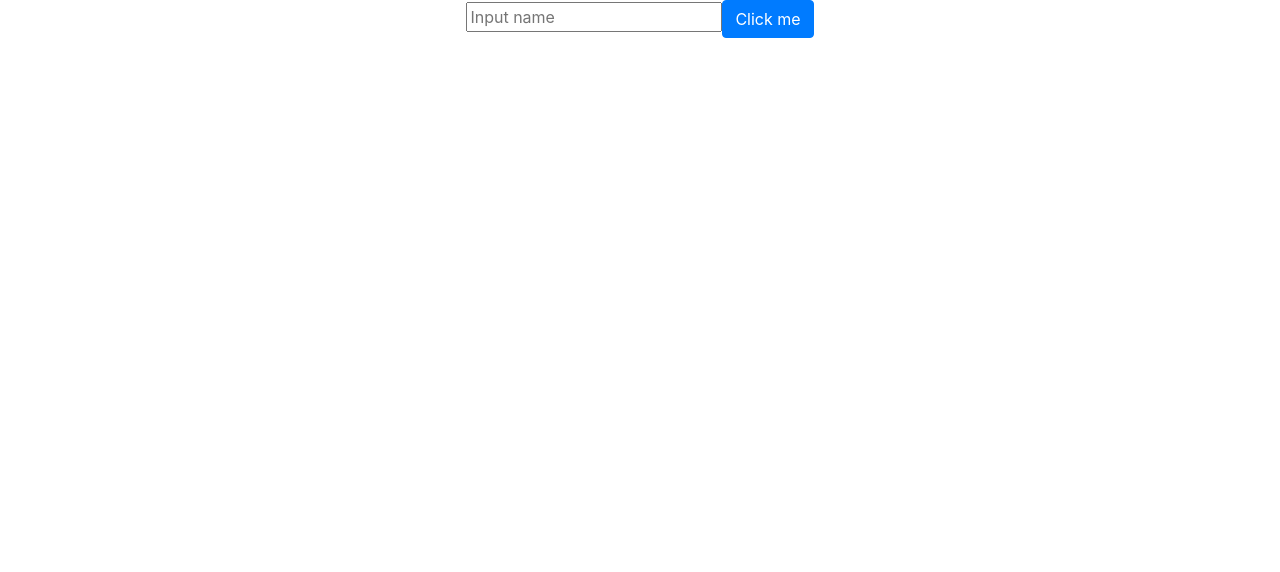
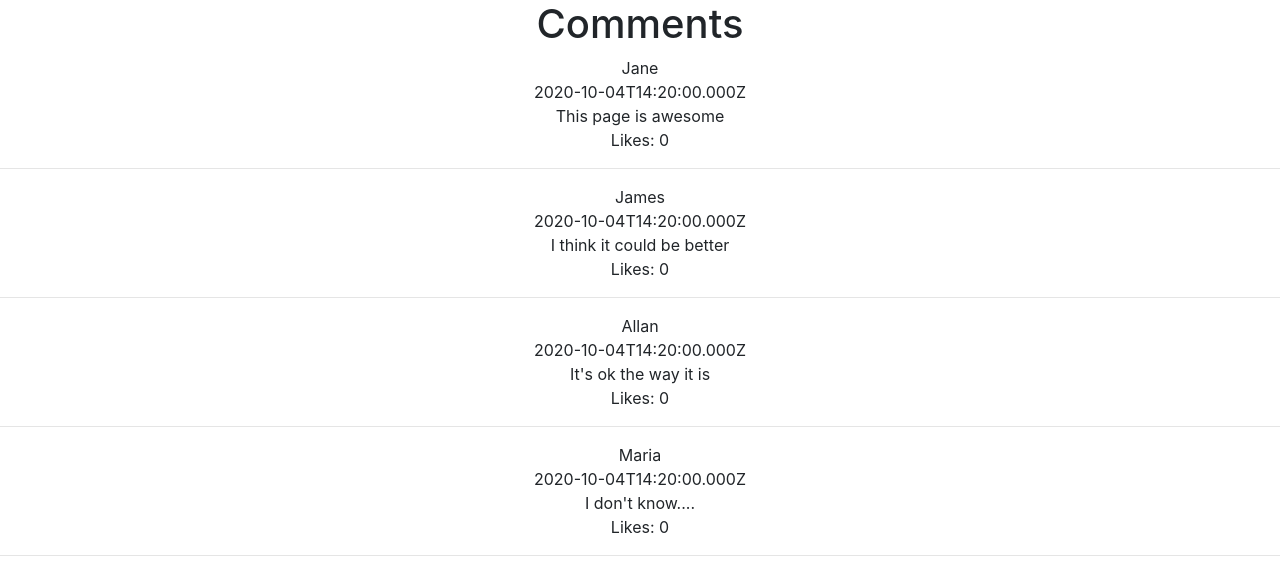
Before and after one commit to amihaescu/it-step-react, a React (Create React App) app: page / in a window 1280 px wide. Shown: the top 572 px of the page. Built offline with nearby package versions, Linux system fonts and the light colour scheme.

Commit message:
Added props and default props

```diff
--- a/src/App.js
+++ b/src/App.js
@@ -1,41 +1,16 @@
-import logo from './logo.svg';
 import './App.css';
-import CounterWrapper from './Counter';
-import Button from './Button';
-import ButtonFn from './ButtonFn';
-import WriterList from './Writters';
-import MyForm from './Form';
-import StateForm from './StateForm';
+import CommentList from './components/class';
 
 let writers = [
   { id: 1, name: "Dan", lastName: "Brown" },
   { id: 2, name: "Joanne", lastName: "Rowling" },
-  { id: 3,name: "Stephen", lastName: "King" }
+  { id: 3, name: "Stephen", lastName: "King" }
 ];
 function App() {
 
   return (
     <div className="App">
-      {/* <header className="App-header">
-        <img src={logo} className="App-logo" alt="logo" />
-        <p>
-          Edit <code>src/App.js</code> and save to reload.
-        </p>
-        <a
-          className="App-link"
-          href="https://reactjs.org"
-          target="_blank"
-          rel="noopener noreferrer"
-        >
-          Learn React
-        </a>
-      </header> */}
-      {/* <CounterWrapper></CounterWrapper> */}
-      {/* <Button></Button> */}
-      {/* <ButtonFn startVal={0}></ButtonFn> */}
-      {/* <WriterList data={writers} ></WriterList> */}
-      {/* <MyForm></MyForm> */}
-      <StateForm></StateForm>
+      <CommentList></CommentList>
     </div>
   );
 }
--- /dev/null
+++ b/src/components/class.js
@@ -0,0 +1,51 @@
+import Comment from './functional'
+import React from 'react'
+
+export default class CommentList extends React.Component {
+
+    constructor(props) {
+        super(props);
+        console.log(props);
+        this.state = {
+            title: props.title,
+            comments: [
+                {
+                    user: 'Jane',
+                    text: 'This page is awesome',
+                    date: new Date(2020, 9, 4, 14, 20).toISOString()
+                },
+                {
+                    user: 'James',
+                    text: 'I think it could be better',
+                    date: new Date(2020, 9, 4, 14, 20).toISOString()
+                },
+                {
+                    user: 'Allan',
+                    text: 'It\'s ok the way it is',
+                    date: new Date(2020, 9, 4, 14, 20).toISOString()
+                },
+                {
+                    user: 'Maria',
+                    text: 'I don\'t know....',
+                    date: new Date(2020, 9, 4, 14, 20).toISOString()
+                }
+            ]
+        }
+    }
+
+    render() {
+        return (
+            <div>
+                <h1>{this.state.title}</h1>
+                <Comment {...this.state.comments[0]}></Comment>
+                <Comment user={this.state.comments[1].user} date={this.state.comments[1].date} text={this.state.comments[1].text}></Comment>
+                <Comment {...this.state.comments[2]}></Comment>
+                <Comment {...this.state.comments[3]}></Comment>
+            </div>
+        )
+    }
+}
+
+CommentList.defaultProps={
+    title: "Comments"
+} ;
--- /dev/null
+++ b/src/components/functional.js
@@ -0,0 +1,17 @@
+import React from "react";
+export default function Comment(props) {
+    let { user, date, text, likes } = props
+    return (
+        <React.Fragment>
+            <div>{user}</div>
+            <span>{date}</span>
+            <div>{text}</div>
+            <div>Likes: {likes}</div>
+            <hr />
+        </React.Fragment>
+    )
+}
+
+Comment.defaultProps = {
+    likes: 0
+};
```
